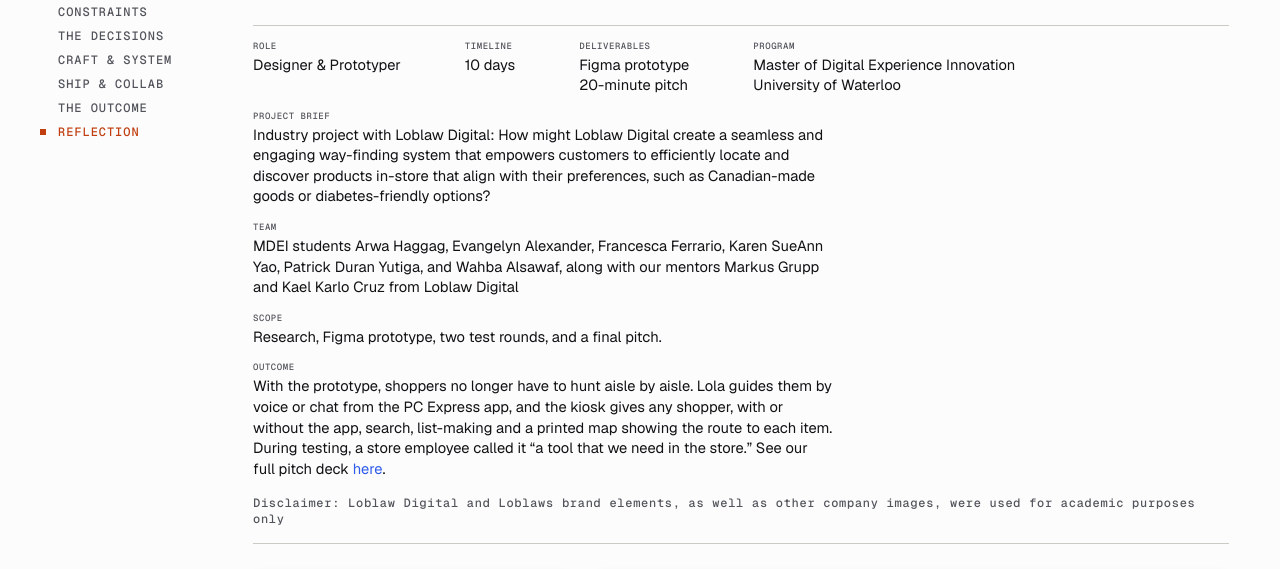
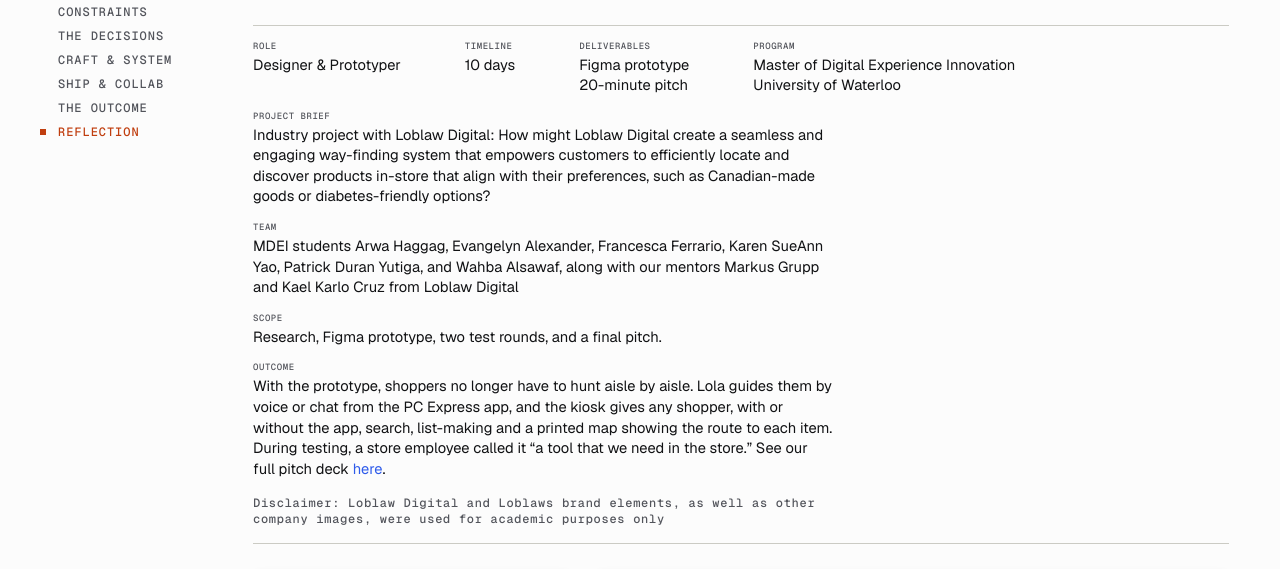
Before and after one commit to nicolechh/nicolechh.github.io, a plain HTML site: page case-studies/loblaw-voice-assistant/index.html in a window 1280 px wide. Shown: the part 198-767 px from the top of the page. Drawn offline with nearby package versions, Linux system fonts and the light colour scheme; grey boxes are pictures that could not be loaded; a web font is replaced by a local one.

Commit message:
Loblaw: cap hero disclaimer at 580px like other text
Co-Authored-By: Claude Opus 5.5 <noreply@anthropic.com>

```diff
--- a/case-studies/loblaw-voice-assistant/index.html
+++ b/case-studies/loblaw-voice-assistant/index.html
@@ -93,7 +93,7 @@ html .cs-asset.is-bare{border-radius:8px;overflow:hidden}
   .cs-figs.lob-surfaces{flex-direction:column;align-items:center}
   .lob-surfaces > .cs-figure{flex:none;width:min(var(--wm,100%),100%)}
 }
-.cs-hero .cs-disclaimer{margin:0;font-family:var(--mono);font-weight:500;font-size:12px;line-height:16px;letter-spacing:.06em;color:var(--ink-3)}   /* Mono/Label */
+.cs-hero .cs-disclaimer{margin:0;max-width:580px;font-family:var(--mono);font-weight:500;font-size:12px;line-height:16px;letter-spacing:.06em;color:var(--ink-3)}   /* Mono/Label */
 </style>
 </head>
 <body>
```
